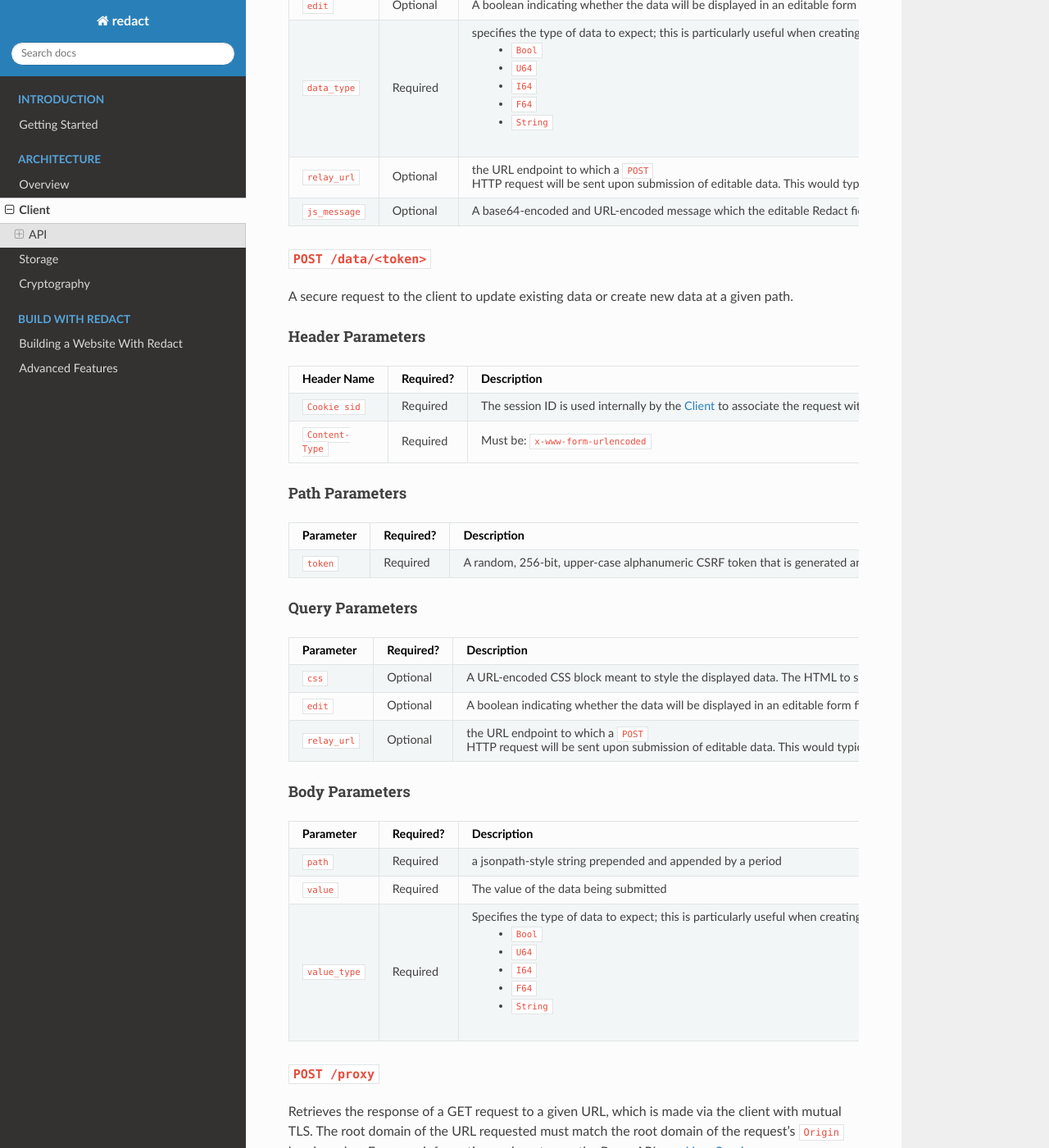
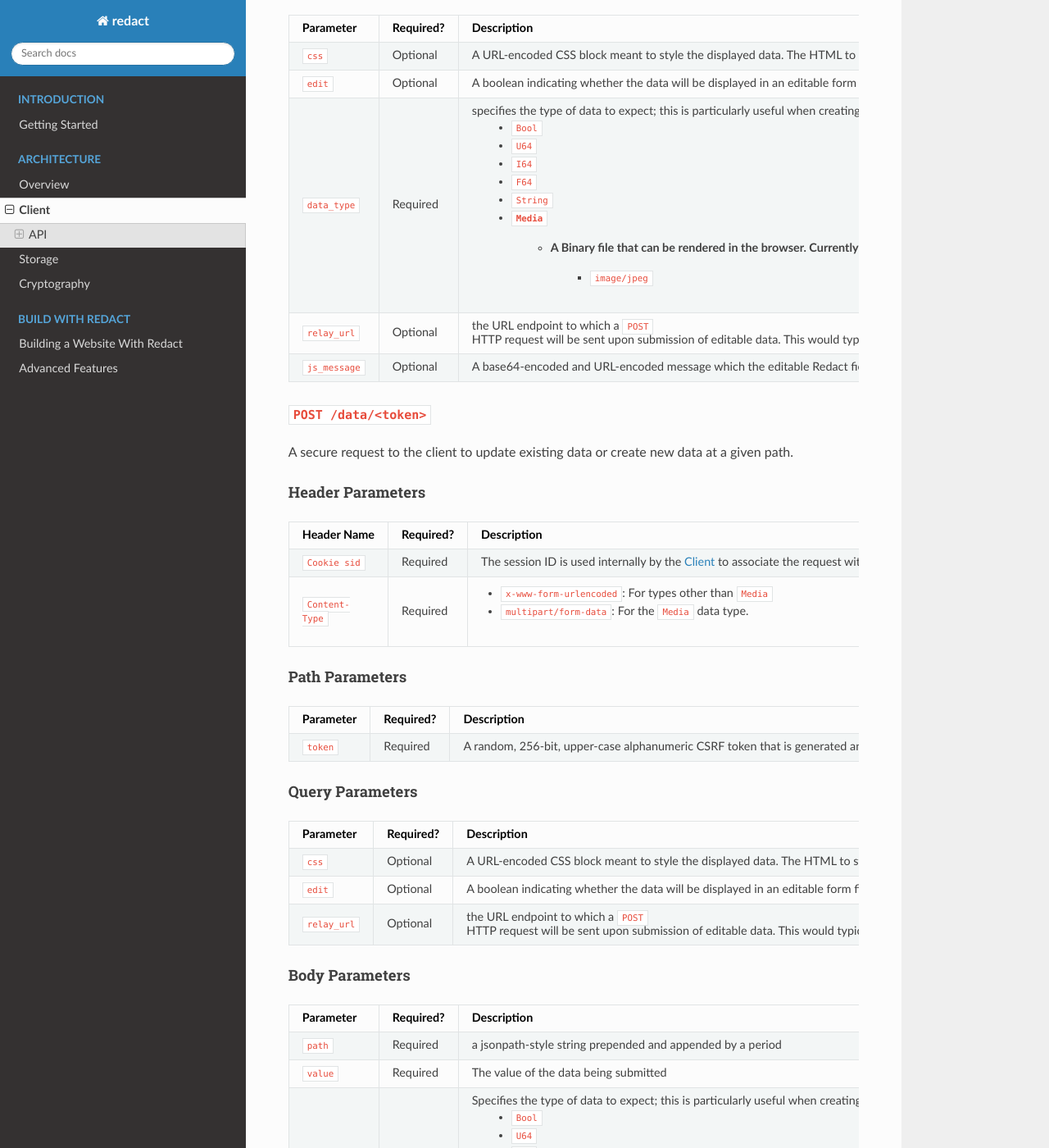
Before and after one commit to pauwels-labs/redact-docs, a Sphinx documentation site: the page built from source/client.rst, in a window 1280 px wide and 1400 px high, scrolled down 1832 px. Shown: the whole window at 82% size. Built offline with Sphinx 7.4.7 and the Read the Docs theme 2.0.0, drawn with Linux system fonts in a browser that asks for light colours; some of the changed text lies outside the part shown.

Commit message:
feat: Add documentation for media data_type

```diff
--- a/source/client.rst
+++ b/source/client.rst
@@ -71,6 +71,9 @@ Query Parameters
           * ``I64``
           * ``F64``
           * ``String``
+          * ``Media``
+               * A Binary file that can be rendered in the browser. Currently supported file types are:
+                    * ``image/jpeg``
      -
      - ``String``
    * - ``relay_url``
@@ -165,6 +168,9 @@ Query Parameters
           * ``I64``
           * ``F64``
           * ``String``
+          * ``Media``
+               * A Binary file that can be rendered in the browser. Currently supported file types are:
+                    * ``image/jpeg``
      -
      - ``String``
    * - ``relay_url``
@@ -201,7 +207,8 @@ Header Parameters
      - The session ID is used internally by the :ref:`Client<client>` to associate the request with a session in its session store.
    * - ``Content-Type``
      - Required
-     - Must be: ``x-www-form-urlencoded``
+     - * ``x-www-form-urlencoded``: For types other than ``Media``
+       * ``multipart/form-data``: For the ``Media`` data type.
 
 Path Parameters
 ~~~~~~~~~~~~~~~
@@ -275,6 +282,9 @@ Body Parameters
           * ``I64``
           * ``F64``
           * ``String``
+          * ``Media``
+               * A Binary file that can be rendered in the browser. Currently supported file types are:
+                    * ``image/jpeg``
      - ``String``
 
 .. _here: https://github.com/pauwels-labs/redact-client/tree/main/static/secure.handlebars
```
